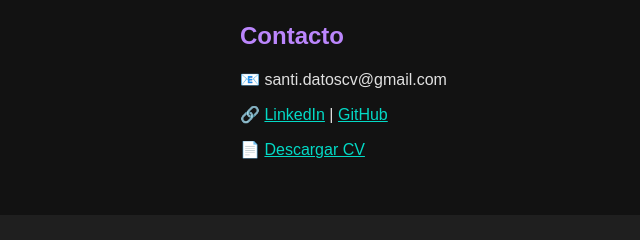
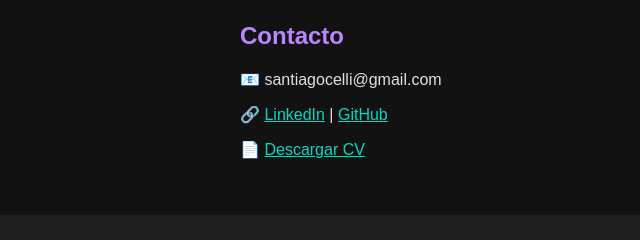
Before and after one commit to santiagocelli/Portfolio, a plain HTML site: page index.html in a window 1280 px wide. Shown: the part 2286-2526 px from the top of the page, 0-640 px from the left. Drawn offline with Linux system fonts and the light colour scheme.

Commit message:
Update index.html

```diff
--- a/index.html
+++ b/index.html
@@ -61,7 +61,7 @@
 
   <section id="contacto">
     <h2>Contacto</h2>
-    <p>📧 santi.datoscv@gmail.com</p>
+    <p>📧 santiagocelli@gmail.com</p>
     <p>🔗 <a href="https://linkedin.com/in/tuusuario">LinkedIn</a> | <a href="https://github.com/tuusuario">GitHub</a></p>
     <p>📄 <a href="cv_santi.pdf" download>Descargar CV</a></p>
   </section>
```
